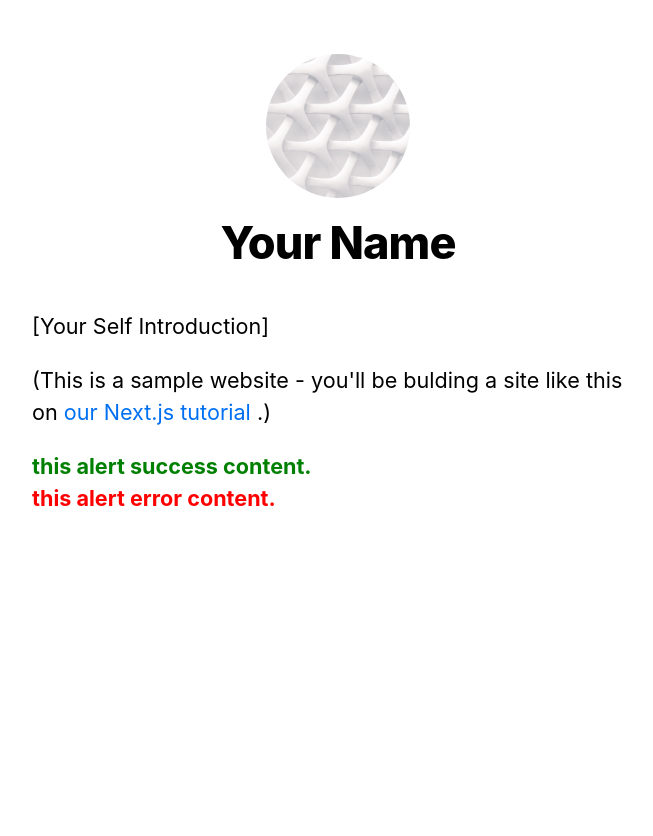
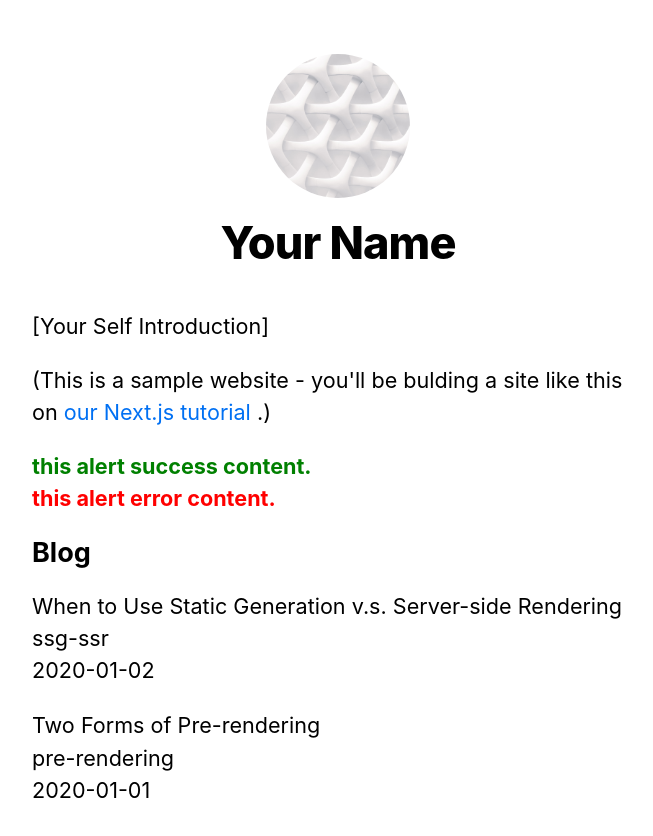
Before and after one commit to refrain62/nextjs-blog, a Next.js app: page / in a window 1280 px wide. Shown: the top 836 px of the page, without its empty margins (302-955 px from the left). Before the commit the page ends 800 px from the top, so only its background shows below. Built offline with nearby package versions, Linux system fonts and the light colour scheme.

Commit message:
blog データの取得と表示（プリレンダリングとデータフェッチ）

```diff
--- /dev/null
+++ b/lib/post.js
@@ -0,0 +1,40 @@
+import fs from 'fs'
+import path from 'path'
+import matter from 'gray-matter'
+
+const postDirectory = path.join( process.cwd(), 'posts' )
+
+export function getSortedPostsData() {
+    // Get file names under /posts
+    const fileNames = fs.readdirSync( postDirectory )
+    const allPostsData = fileNames.map( fileName => {
+        // Remove ".md" from file name to get id
+        const id = fileName.replace( /\.md$/, '' )
+
+        // Read markdown file as string
+        const fullPath = path.join( postDirectory, fileName )
+        const fileContents = fs.readFileSync( fullPath, 'utf8' )
+
+        // Use gray-matter to parse the post metadata section
+        const matterResult = matter( fileContents )
+
+        // combine the data with the id
+        return {
+            id,
+            ...matterResult.data
+        }
+    } )
+
+    // Sort posts by date
+    return allPostsData.sort( ({ date: a }, { date: b }) => {
+        if( a < b ) {
+            return 1
+        }
+        else if( a > b ) {
+            return -1
+        }
+        else {
+            return 0
+        }
+    })
+}
--- a/package.json
+++ b/package.json
@@ -7,6 +7,7 @@
   },
   "dependencies": {
     "classnames": "^2.3.1",
+    "gray-matter": "^4.0.3",
     "next": "latest",
     "postcss-flexbugs-fixes": "^5.0.2",
     "postcss-preset-env": "^7.3.0",
--- a/pages/index.js
+++ b/pages/index.js
@@ -3,7 +3,19 @@
 import utilStyles from '../styles/utils.module.css'
 import Alert from '../components/alert'
 
-export default function Home() {
+import { getSortedPostsData } from '../lib/post'
+
+export async function getStaticProps() {
+  const allPostsData  = getSortedPostsData()
+  return {
+    props: {
+      allPostsData
+    }
+  }
+}
+
+
+export default function Home({ allPostsData  }) {
   return (
     <Layout home>
       <Head>
@@ -21,6 +33,20 @@
         <Alert type="error">this alert error content.</Alert>
       </section>
 
+      <section className={`${utilStyles.headingMd} ${utilStyles.padding1px}`}>
+        <h2 className={ utilStyles.headingLg }>Blog</h2>
+        <ul className={ utilStyles.list }>
+          {
+            allPostsData .map( ({ id, date, title }) => (
+              <li className={ utilStyles.listItem } key={ id }>
+                { title }<br />
+                { id }<br />
+                { date }
+              </li>
+            ))
+          }
+        </ul>
+      </section>
     </Layout>
   )
 }
--- /dev/null
+++ b/posts/pre-rendering.md
@@ -0,0 +1,11 @@
+---
+title: 'Two Forms of Pre-rendering'
+date: '2020-01-01'
+---
+
+Next.js has two forms of pre-rendering: **Static Generation** and **Server-side Rendering**. The difference is in **when** it generates the HTML for a page.
+
+- **Static Generation** is the pre-rendering method that generates the HTML at **build time**. The pre-rendered HTML is then _reused_ on each request.
+- **Server-side Rendering** is the pre-rendering method that generates the HTML on **each request**.
+
+Importantly, Next.js lets you **choose** which pre-rendering form to use for each page. You can create a "hybrid" Next.js app by using Static Generation for most pages and using Server-side Rendering for others.
--- /dev/null
+++ b/posts/ssg-ssr.md
@@ -0,0 +1,19 @@
+---
+title: 'When to Use Static Generation v.s. Server-side Rendering'
+date: '2020-01-02'
+---
+
+We recommend using **Static Generation** (with and without data) whenever possible because your page can be built once and served by CDN, which makes it much faster than having a server render the page on every request.
+
+You can use Static Generation for many types of pages, including:
+
+- Marketing pages
+- Blog posts
+- E-commerce product listings
+- Help and documentation
+
+You should ask yourself: "Can I pre-render this page **ahead** of a user's request?" If the answer is yes, then you should choose Static Generation.
+
+On the other hand, Static Generation is **not** a good idea if you cannot pre-render a page ahead of a user's request. Maybe your page shows frequently updated data, and the page content changes on every request.
+
+In that case, you can use **Server-Side Rendering**. It will be slower, but the pre-rendered page will always be up-to-date. Or you can skip pre-rendering and use client-side JavaScript to populate data.
```
Also changed, not shown: 2 other files (tests, documents, lock files or other folders).
